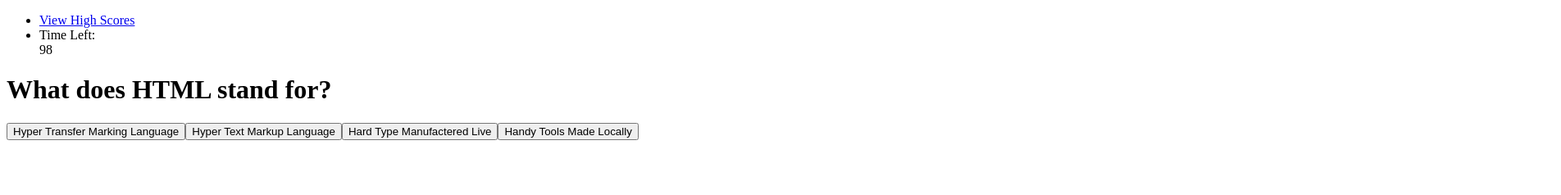
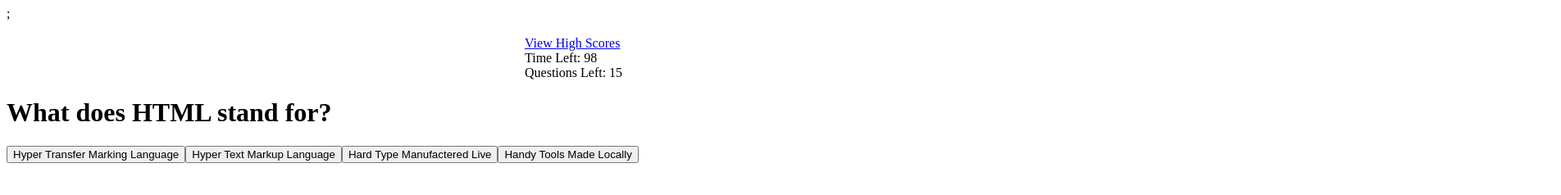
Before and after one commit to Rjewell859/timed-code-quiz, a plain HTML site: page index.html in a window 1280 px wide. Both pictures are taken after a click on the button "Start Quiz". Shown: the whole page at 82% size, 1904 px wide, since content can reach past the window. Drawn offline with Linux system fonts and the light colour scheme.

Commit message:
Worked on javaScript and started css.

```diff
--- a/index.html
+++ b/index.html
@@ -5,6 +5,7 @@
     <meta charset="UTF-8">
     <meta name="viewport" content="width=device-width, initial-scale=1.0">
     <title>Coding Quiz</title>
+    <link rel="stylesheet" type="text/css" href="style.css">;
 </head>
 
 <body>
@@ -17,8 +18,11 @@
                 <div id="timeleft">Time Left: </div>
                 <div id="time"></div>
             </li>
+            <li>
+                <div id='questionWords'>Questions Left: </div><div id="left"></div>
+            </li>
+        </ul>
 
-        </ul>
 
 
         <h1 id="question">Coding Quiz Challenge</h1>
@@ -28,7 +32,8 @@
             left. Good luck!</p>
         <button id="start" type="button">Start Quiz</button>
         <div id="options"></div>
-        <div id="submit"></div>
+        <div id="initials"></div>
+        <div id="submit"><input type ='text'><button>Submit</button></div>
         <div id="highscores"></div>
         <div id="result"></div>
     </main>
--- a/script.js
+++ b/script.js
@@ -6,26 +6,33 @@ var introParagraph = document.querySelector("#startparagraph");
 var startButton = document.querySelector("#start");
 var optionButtons = document.querySelector("#options");
 var submitButton = document.querySelector("#submit");
+var initials = document.querySelector("#initials");
 var highScores = document.querySelector("#highscores");
 var choiceResult = document.querySelector("#result");
+var questionsWords = document.querySelector("#questionWords")
+var toAnswer = document.querySelector("#left");
 
 var questionIndex = 0;
 var seconds = 100;
+var questionsLeft;
 
 var option1 = document.createElement("button");
 var option2 = document.createElement("button");
 var option3 = document.createElement("button");
 var option4 = document.createElement("button");
 
+submitButton.style.display = 'none';
+
 var questions = [
     {
         content: "What does HTML stand for?",
         answer: "Hyper Text Markup Language",
+        correct: "B",
         choices: [
-            "Hyper Transfer Marking Language",
-            "Hyper Text Markup Language",
-            "Hard Type Manufactered Live",
-            "Handy Tools Made Locally"
+            A = "Hyper Transfer Marking Language",
+            B = "Hyper Text Markup Language",
+            C = "Hard Type Manufactered Live",
+            D = "Handy Tools Made Locally"
         ]
 
     },
@@ -90,33 +97,94 @@ var questions = [
         ]
     },
     {
-        content: "What is 9 / 3?",
-        answer: "3",
+        content: "What is the '!' symbol in javaScript?",
+        answer: "'!' is the logical not operator.",
+        choices: [
+            "Used at the end of a query selection.",
+            "It is a tool used to remove the first element of an array.",
+            "'!' is the logical not operator.",
+            "The exclamation mark forces a function to execute."
+
+        ]
+    },
+    {
+        content: "What is the 'this' keyword?",
+        answer: "This refers to the object that a function is a property of.",
         choices: [
             "3",
             "0",
-            "14",
+            "This refers to the object that a function is a property of.",
             "6"
         ]
     },
     {
-        content: "What is 9 / 3?",
-        answer: "3",
+        content: "What are the main data types in javaScript?",
+        answer: "String, number, bigint, boolean, undefined",
+        choices: [
+            "Decimal, integer, undefined, function, long",
+            "String, number, bigint, boolean, undefined",
+            "Var, string, symbol, object, small",
+            "console, form, object, loop"
+        ]
+    },
+    {
+        content: "What is the 'this' keyword?",
+        answer: "This refers to the object that a function is a property of.",
         choices: [
             "3",
             "0",
-            "14",
+            "This refers to the object that a function is a property of.",
             "6"
         ]
     },
     {
-        content: "What is 9 / 3?",
-        answer: "3",
+        content: "What are the main data types in javaScript?",
+        answer: "String, number, bigint, boolean, undefined",
+        choices: [
+            "Decimal, integer, undefined, function, long",
+            "String, number, bigint, boolean, undefined",
+            "Var, string, symbol, object, small",
+            "console, form, object, loop"
+        ]
+    },
+    {
+        content: "What is the 'this' keyword?",
+        answer: "This refers to the object that a function is a property of.",
         choices: [
             "3",
             "0",
-            "14",
+            "This refers to the object that a function is a property of.",
             "6"
+        ]
+    },
+    {
+        content: "What are the main data types in javaScript?",
+        answer: "String, number, bigint, boolean, undefined",
+        choices: [
+            "Decimal, integer, undefined, function, long",
+            "String, number, bigint, boolean, undefined",
+            "Var, string, symbol, object, small",
+            "console, form, object, loop"
+        ]
+    },
+    {
+        content: "What is the 'this' keyword?",
+        answer: "This refers to the object that a function is a property of.",
+        choices: [
+            "3",
+            "0",
+            "This refers to the object that a function is a property of.",
+            "6"
+        ]
+    },
+    {
+        content: "What are the main data types in javaScript?",
+        answer: "String, number, bigint, boolean, undefined",
+        choices: [
+            "Decimal, integer, undefined, function, long",
+            "String, number, bigint, boolean, undefined",
+            "Var, string, symbol, object, small",
+            "console, form, object, loop"
         ]
     }
 ]
@@ -125,17 +193,20 @@ var questions = [
 startButton.addEventListener('click', start);
 
 function start() {
+
+    questionsLeft = questions.length - 1;
+    toAnswer.textContent = questionsLeft;
     startButton.remove();
     introParagraph.remove();
 
+    getQuestion();
     quizRunning();
 
 }
 
+
 function getQuestion() {
-
-    if (questionIndex < questions.length) {
-
+    var answer = questions[questionIndex].answer;
     question.innerHTML = questions[questionIndex].content;
 
     option1.innerHTML = questions[questionIndex].choices[0];
@@ -143,31 +214,31 @@ function getQuestion() {
     option3.innerHTML = questions[questionIndex].choices[2];
     option4.innerHTML = questions[questionIndex].choices[3];
 
-    optionButtons.append(option1);
-    optionButtons.append(option2);
-    optionButtons.append(option3);
-    optionButtons.append(option4);
+    optionButtons.appendChild(option1);
+    optionButtons.appendChild(option2);
+    optionButtons.appendChild(option3);
+    optionButtons.appendChild(option4);
 
-    option1.addEventListener('click', function (e) {
-        e.stopPropagation();
-        isCorrect(option1);
+    option1.addEventListener('click', function (event) {
+        event.preventDefault();
+        isCorrect(option1.innerText);
     });
-    option2.addEventListener('click', function (e) {
-        e.stopPropagation();
-        isCorrect(option2);
+    option2.addEventListener('click', function (event) {
+        event.preventDefault();
+        isCorrect(option2.innerText);
     });
-    option3.addEventListener('click', function (e) {
-        e.stopPropagation();
-        isCorrect(option3);
+    option3.addEventListener('click', function (event) {
+        event.preventDefault();
+        isCorrect(option3.innerText);
     });
-    option4.addEventListener('click', function (e) {
-        e.stopPropagation();
-        isCorrect(option4);
+    option4.addEventListener('click', function (event) {
+        event.preventDefault();
+        isCorrect(option4.innerText);
     });
-}
-else {
-submitHighscore();
-}
+
+    if (questionsLeft <= 0) {
+        submitHighscore();
+    }
 }
 
 function quizRunning() {
@@ -175,45 +246,61 @@ function quizRunning() {
     function decrementSeconds() {
         seconds -= 1;
         timeLeft.innerText = seconds;
+        if (seconds < 0) {
+            return;
+        }
     }
+    var countDown = setInterval(decrementSeconds, 1000);
 
-    var cancel = setInterval(decrementSeconds, 1000);
-
-    getQuestion();
 }
 
 function isCorrect(selected) {
 
-    var choice = selected.innerHTML;
     var answer = questions[questionIndex].answer;
 
-    if (choice.content == answer.content) {
+
+
+    if (selected == answer) {
         rightAnswer();
     } else {
         wrongAnswer();
     }
 
+
 }
 
 function rightAnswer() {
     choiceResult.innerHTML = "Correct!";
-    incrementIndex();
+    questionsLeft -=1;
+    questionIndex +=1;
+    toAnswer.textContent = questionsLeft;
+    getQuestion();
 
 }
 function wrongAnswer() {
 
     choiceResult.innerHTML = "Wrong!";
+    questionsLeft -=1;
+    questionIndex +=1;
+    toAnswer.textContent = questionsLeft;
     seconds -= 10;
-    incrementIndex();
+    getQuestion();
 
 }
-function incrementIndex() {
-    questionIndex += 1;
-    getQuestion();
-}
+
 
 function submitHighscore() {
-    window.alert("Quiz over")
+    question.remove();
+    toAnswer.remove();
+
+    option1.remove();
+    option2.remove();
+    option3.remove();
+    option4.remove();
+    toAnswer.innerHTML('');
+    choiceResult.innerHTML('');
+    submitButton.style.display = "inline-block";
+    submitButton.appendChild(submitArea);
 
 }
 
--- a/style.css
+++ b/style.css
@@ -0,0 +1,17 @@
+
+ul {
+    display: inline;
+    position: relative;
+    left: 50%;
+    list-style-type: none;
+    justify-content: space-between;
+}
+li div {
+    display: inline;
+
+}
+
+li a {
+    display: inline;
+
+}
```
